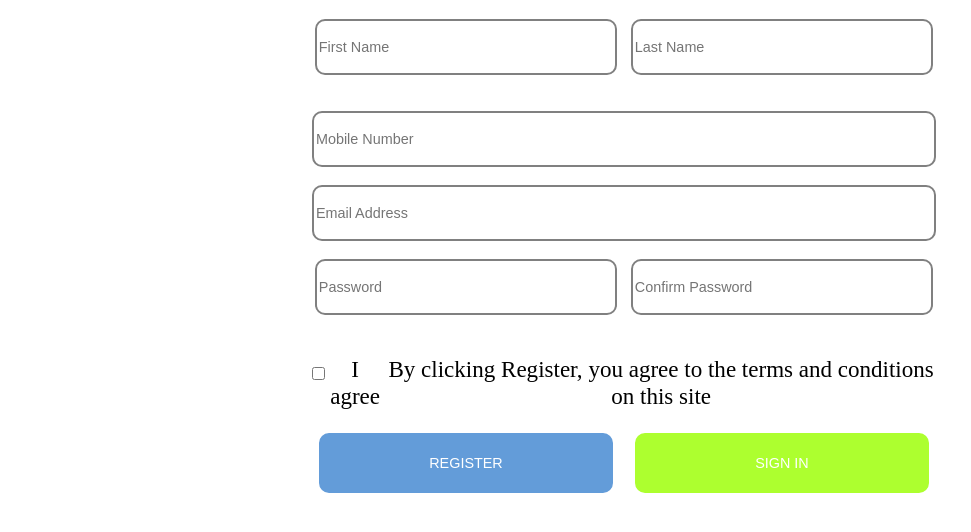
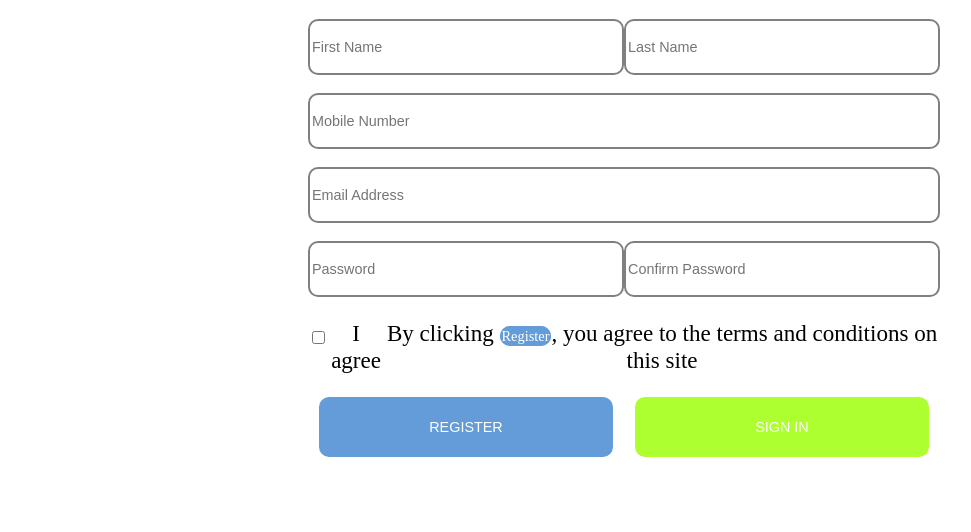
Before and after one commit to JMagic-Learner/ANTRA-Assignment-0, a plain HTML site: page index.html in a window 1280 px wide. Shown: the part 202-734 px from the top of the page, without its empty margins (16-987 px from the left). Drawn offline with Linux system fonts and the light colour scheme.

Commit message:
Code Refractor, removing [ID] signup-container due to redundancy in <form>

```diff
--- a/CSS/style.css
+++ b/CSS/style.css
@@ -49,7 +49,7 @@ display:flex;
 
 }
 #loginFirst, #loginLast, #loginPassword, #loginConfirm{
-    width: 23vw;
+    width: 50%;
     height:50px;
     font-size:1.8vh;
     border-radius: 10px;
@@ -59,7 +59,7 @@ display:flex;
 
 #loginMobile, #loginEmail {
     margin:auto;
-    width:97.5%;
+    width:100%;
     height:50px;
     font-size:1.8vh;
     border-radius: 10px;
@@ -70,7 +70,7 @@ display:flex;
     font-size:2.0vw;
 }
 
-#register {
+#register, mark {
     background-color:#639cd9;
     color: white;
     width: 23vw;
--- a/index.html
+++ b/index.html
@@ -31,17 +31,15 @@
     <form class="signup">
 
         <!-- flexContainer is the overall flexbox parent -->
-        <!-- signup-container is the flexContainer's flex child -->
         <!-- If an element needs to reside on the same row as another element, we would have to contain it in flexContainer + child component: signup-container-->
 
     <!-- Name Input -->
     <div class="flexContainer">
-            <div id="signup-container">
+
                 <input type="text" id="loginFirst" placeholder="First Name" name="firstName"><br><br>
-            </div>
-            <div id="signup-container">
+
                 <input type="text" id="loginLast" placeholder="Last Name" name="lastName"><br><br>
-            </div>
+
         </div>
         <br>
 
@@ -59,12 +57,11 @@
 
     <!-- Password Input -->
         <div class="flexContainer">
-            <div id="signup-container">
+
                 <input type="text" id="loginPassword" placeholder="Password" name="password"><br><br>
-            </div>
-            <div id="signup-container">
+
                 <input type="text" id="loginConfirm" placeholder="Confirm Password" name="confirm"><br><br>
-            </div>
+
         </div>
 
     <!-- Consent Box -->
@@ -76,7 +73,7 @@
                 <label for="consent"> I agree </label>
             </div>
             <div id="signup-container">
-                <p> By clicking Register, you agree to the terms and conditions on this site </p>
+                <p> By clicking <mark>Register</mark>, you agree to the terms and conditions on this site </p>
             </div>
         </div>
 
```
